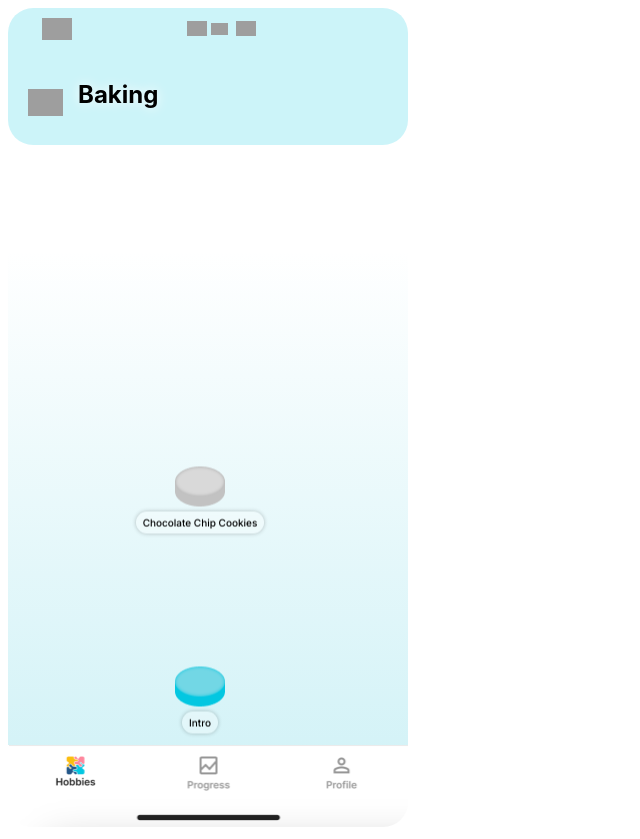
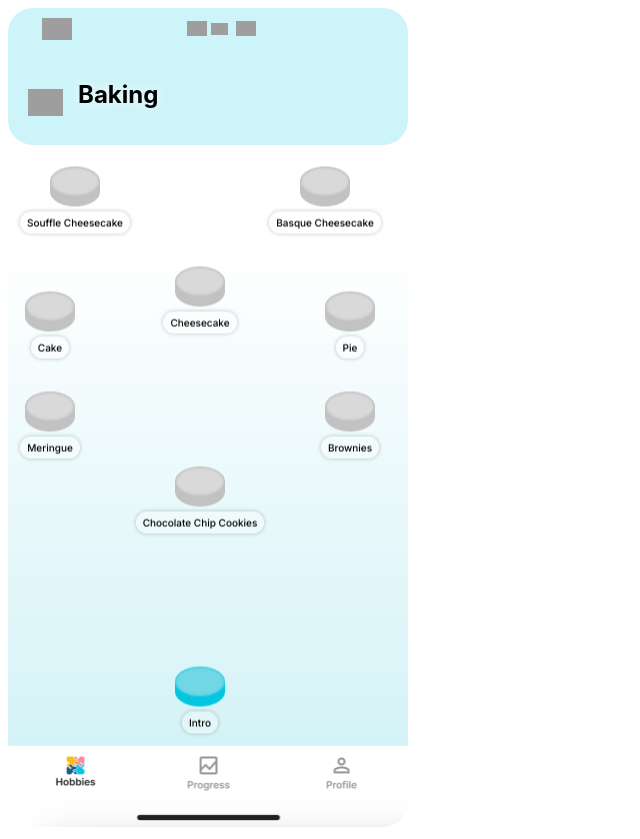
Before and after one commit to jocelyn-chen/cis5120-final-project, a React (Vite) app in the folder moz-todo-react/: page /baking in a window 1280 px wide. Shown: the whole page, without its empty margins (0-640 px from the left). Built offline with nearby package versions, Linux system fonts and the light colour scheme; grey boxes are pictures that could not be loaded.

Commit message:
roadmap icons all set

```diff
--- a/moz-todo-react/src/Baking.jsx
+++ b/moz-todo-react/src/Baking.jsx
@@ -35,6 +35,14 @@ const Roadmap = () => {
         <div className={styles.bakingBackground}>
             <RoadmapIcon title="Intro" color="cyan" style={{ top: '700px', left: '200px' }}/>
             <RoadmapIcon title="Chocolate Chip Cookies" color="grey" style={{ top: '500px', left: '200px' }}/>
+            <RoadmapIcon title="Cheesecake" color="grey" style={{ top: '300px', left: '200px' }}/>
+            <RoadmapIcon title="Basque Cheesecake" color="grey" style={{ top: '200px', left: '325px' }}/>
+            <RoadmapIcon title="Souffle Cheesecake" color="grey" style={{ top: '200px', left: '75px' }}/>
+            <RoadmapIcon title="Meringue" color="grey" style={{ top: '425px', left: '50px' }}/>
+            <RoadmapIcon title="Cake" color="grey" style={{ top: '325px', left: '50px' }}/>
+            <RoadmapIcon title="Pie" color="grey" style={{ top: '325px', left: '350px' }}/>
+            <RoadmapIcon title="Brownies" color="grey" style={{ top: '425px', left: '350px' }}/>
+
         </div>
     )
 }
```
